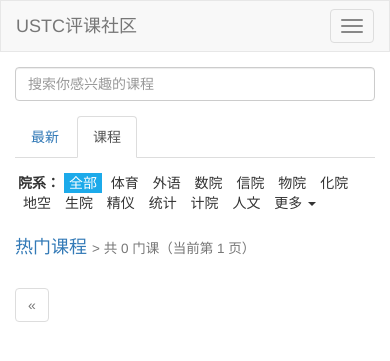
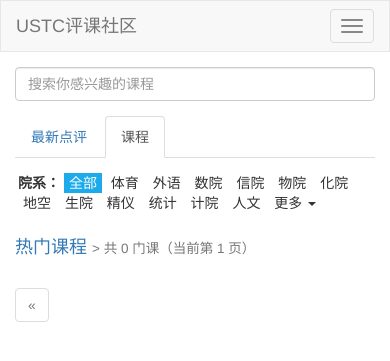
Before and after one commit to USTC-iCourse/ustc-course, a Flask app: page /course/ in a window 390 px wide. Shown: the top 361 px of the page. Run offline with Flask 2, Linux system fonts and the light colour scheme; data that the repository does not hold is empty; parts of the project's set-up code (start-up, migrations or seed data) failed here and were passed over; some libraries are stand-ins or nearby versions.

Commit message:
mobile navbar improvement

```diff
--- a/app/templates/mobile-navbar.html
+++ b/app/templates/mobile-navbar.html
@@ -9,9 +9,9 @@
       {% endif %}
       <ul class="nav nav-tabs mobile">
           {% if current_user.is_authenticated %}
-          <li {% if type and type=='follow' %}class="active"{% endif %}><a href="{{ url_for('home.follow_reviews') }}">关注</a></li>
+          <li {% if type and type=='follow' %}class="active"{% endif %}><a href="{{ url_for('home.follow_reviews') }}">我的关注</a></li>
           {% endif %}
-          <li {% if type and type=='latest' %}class="active"{% endif %}><a href="{{ url_for('home.latest_reviews') }}">最新</a></li>
+          <li {% if type and type=='latest' %}class="active"{% endif %}><a href="{{ url_for('home.latest_reviews') }}">最新点评</a></li>
           <li {% if this_module and (this_module=='course.index' or this_module=='home.search') %}class="active"{% endif %}><a href="{{ url_for('course.index') }}">课程</a></li>
           <li style="display: none"><a href="#">讨论区</a></li>
       </ul>
```
